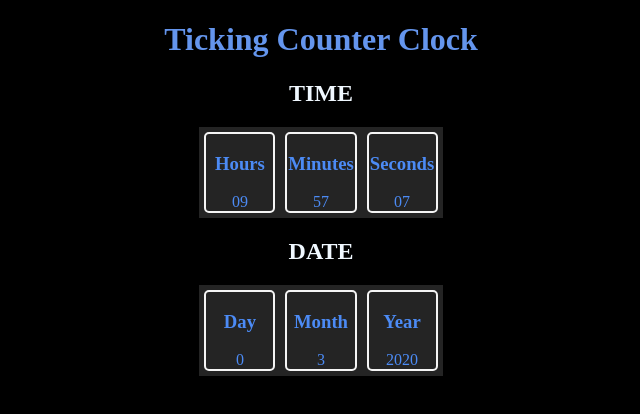
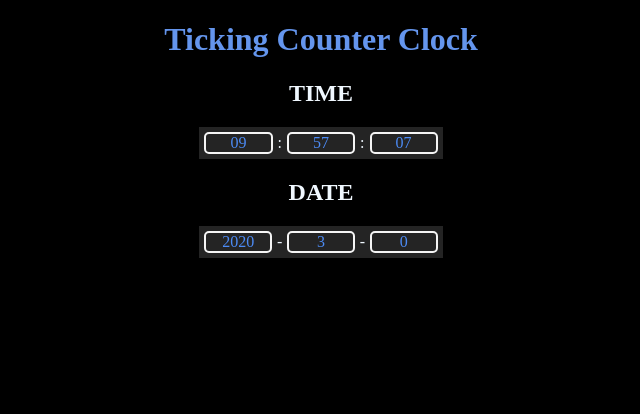
Before and after one commit to Denis-kisina/Ticking-Counter-Clock, a plain HTML site: page index.html in a window 1280 px wide. Shown: the whole page, without its empty margins (319-959 px from the left). Drawn offline with Linux system fonts and the light colour scheme.

Commit message:
removed heading and corrected the sound

```diff
--- a/css/style.css
+++ b/css/style.css
@@ -23,3 +23,6 @@ h1 {
     color: #4c8bf5;
     margin: 5px;
 }
+.time span {
+    margin-top: 3%;
+}
--- a/index.html
+++ b/index.html
@@ -24,19 +24,16 @@
             <h2>TIME</h2>
             <div class="time">
                 <div class="t">
-                    <h3>Hours</h3>
                     <div class=""  id="hour"></div>
                 </div>
+                <span>:</span>
                 <div class="t">
-                    <h3>Minutes</h3>
-
                     <div class="" id="minute"></div>
                 </div>
+                <span>:</span>
                 <div class="t">
-                    <h3>Seconds</h3>
                     <audio src="css/clock-tick.mp3" id="sound"></audio>
                     <div class="" id="seconds"></div>
-
                 </div>
 
             </div>
@@ -46,17 +43,18 @@
             <h2>DATE</h2>
             <div class="time">
                 <div class="t">
-                    <h3>Day</h3>
+                    <div class="days" id="year"></div>
+                </div>
+                <span>-</span>
+                <div class="t">
+                    <div class="days" id="month"></div>
+                </div>
+                <span>-</span>
+                <div class="t">
                     <div class="days" id="days"></div>
                 </div>
-                <div class="t">
-                    <h3>Month</h3>
-                    <div class="days" id="month"></div>
-                </div>
-                <div class="t">
-                    <h3>Year</h3>
-                    <div class="days" id="year"></div>
-                </div>
+
+
             </div>
 
         </section>
--- a/js/app.js
+++ b/js/app.js
@@ -27,7 +27,7 @@ function showTime() {
     let tick = document.getElementById("sound");
     let tic = document.createElement("audio");
     tic.src = "css/clock-tick.mp3";
-    let promise = tic.play().then(r => {alert("test")});
+    let promise = tic.play().then(r => {window.onload});
     setTimeout(showTime, 1000);
 }
 showTime();
```
